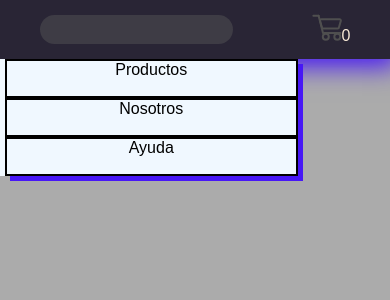
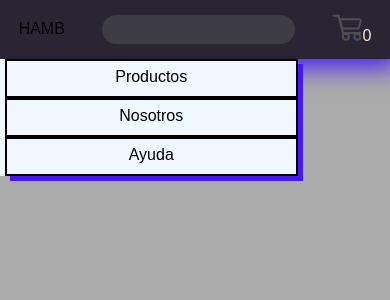
Before and after one commit to mayomatias/ecommerce, a React (Create React App) app: page / in a window 390 px wide. Shown: the top 300 px of the page. Built offline with nearby package versions, Linux system fonts and the light colour scheme.

Commit message:
Trabajando en nav var state

```diff
--- a/src/components/NavBar/NavBar.js
+++ b/src/components/NavBar/NavBar.js
@@ -1,16 +1,35 @@
 import React from 'react';
 import "../../css/style.css"
+import { useState } from 'react';
 
 import CartWidget from '../CartWidget/CartWidget';
 
+
+
+
 const NavBar = () =>{
+  const [navBarState, setNavBarSatate] = useState(0)
+  const imprimir = () => {
+
+    console.log("Hola desde una funcion")
+    if(navBarState == 0) {
+      console.log("Nav en 0")
+      setNavBarSatate(1);
+    } else {
+      setNavBarSatate(0);
+    }
+  }
+
   return(
     <nav>
-      <ul className="drop-menu">
+      <ul className="drop-menu" id='nav-drop-menu'>
         <li className="nav-item"><a>Productos</a></li>
         <li className="nav-item"><a>Nosotros</a></li>
         <li className="nav-item"><a>Ayuda</a></li>
       </ul>
+      <div>
+        <a id='hamburguer-menu' onClick={imprimir} >HAMB</a>
+      </div>
       <div id='search-box'>
         <div />
         <input type='text' />
--- a/src/css/style.css
+++ b/src/css/style.css
@@ -12,7 +12,7 @@
     display: block;
     background-color: aliceblue;
     margin-top: 15vw; }
-  .drop-menu {
+  #nav-drop-menu {
     width: 75%;
     position: fixed;
     top: 0%;
@@ -20,11 +20,16 @@
     display: flex;
     flex-direction: column;
     align-items: stretch; }
-  .drop-menu li {
-    justify-self: center;
-    text-align: center;
+  #nav-drop-menu ul {
+    display: flex;
+    justify-content: center;
+    align-items: center; }
+  #nav-drop-menu li {
     height: 10vw;
-    width: 100%; }
+    width: 100%;
+    display: flex;
+    justify-content: center;
+    align-items: center; }
   #search-box {
     height: 50%;
     background-color: #3e3c45;
--- a/src/scss/utilities/media-querys/_mobile.scss
+++ b/src/scss/utilities/media-querys/_mobile.scss
@@ -12,7 +12,7 @@
         background-color: aliceblue;
         margin-top: 15vw;
     }
-    .drop-menu{
+    #nav-drop-menu{
         width: 75%;
         position: fixed;
         top: 0%;
@@ -20,12 +20,21 @@
         display: flex;
         flex-direction: column;
         align-items: stretch;
+
     }
-    .drop-menu li {
-        justify-self: center;
-        text-align: center;
+    #nav-drop-menu ul{
+        display: flex;
+        justify-content: center;
+        align-items: center;
+    }
+
+
+    #nav-drop-menu li {
         height: 10vw;
         width: 100%;
+        display: flex;
+        justify-content: center;
+        align-items: center;
     }
     #search-box{
         height: 50%;
```
